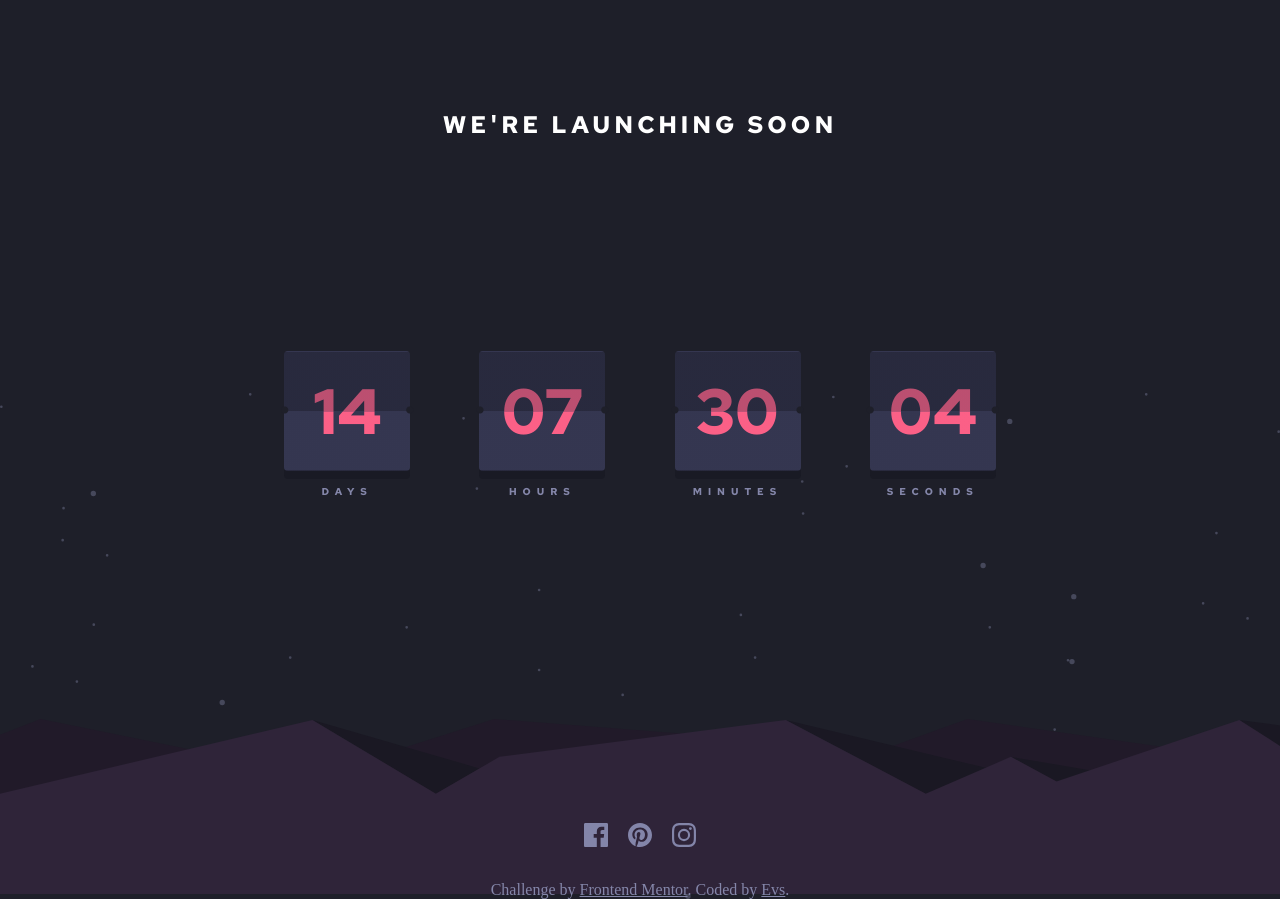
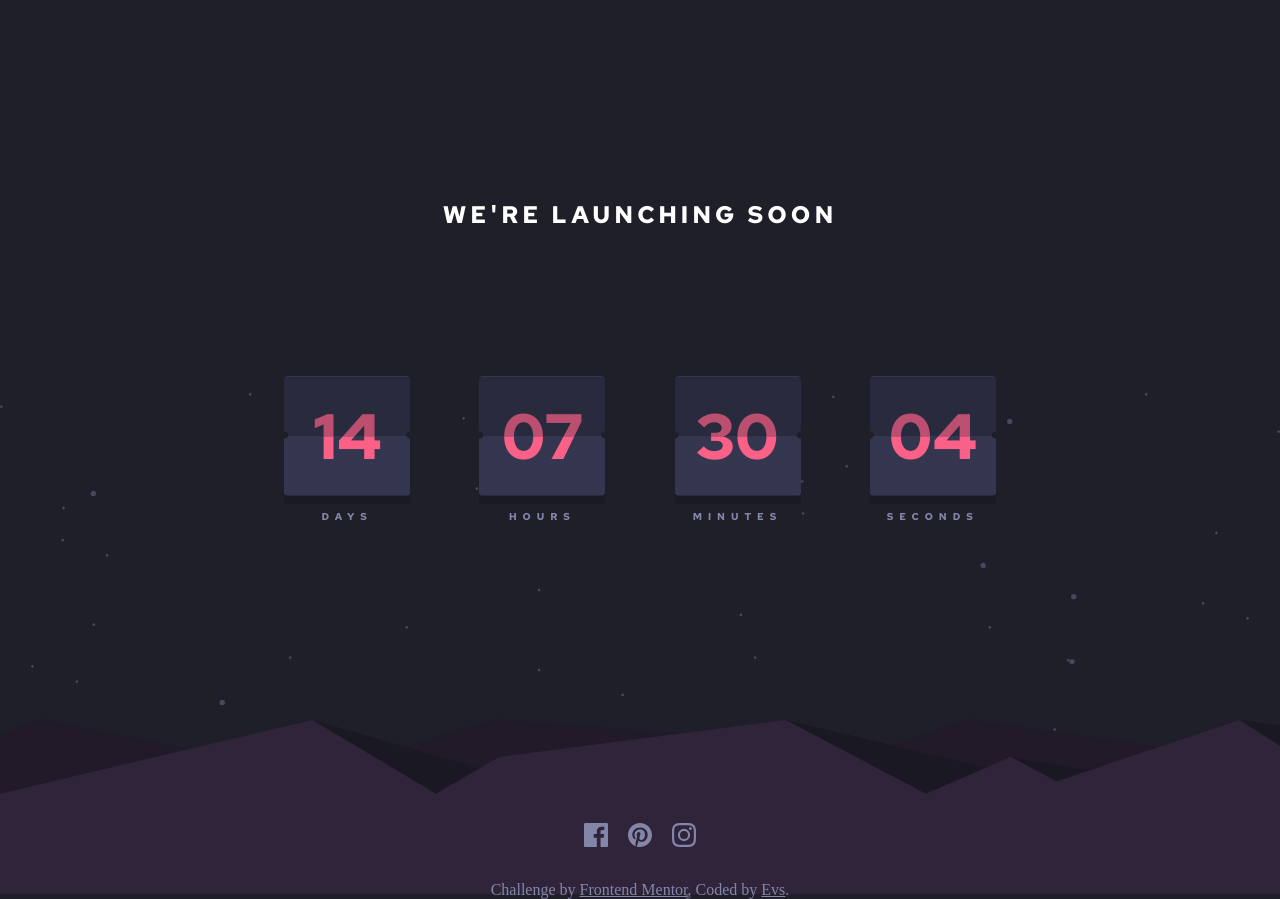
Before and after one commit to e-v-s/countdown_project, a React (Create React App) app: page / in a window 1280 px wide. Built offline with nearby package versions, Linux system fonts and the light colour scheme.

Commit message:
align countdown and title

```diff
--- a/src/App.js
+++ b/src/App.js
@@ -107,7 +107,7 @@ const style = StyleSheet.create({
     fontSize: '24px',
     letterSpacing: '4px',
     '@media only screen and (min-width: 376px)': {
-      paddingTop: '130px',
+      paddingTop: '220px',
       paddingBottom: '40px'
     }
   },
@@ -117,7 +117,7 @@ const style = StyleSheet.create({
     '@media only screen and (min-width: 376px)': {
       width: '70%',
       margin: '0 auto',
-      marginTop: '-40px'
+      marginTop: '-80px'
     }
   },
   card: {
```
Also changed, not shown: 1 other file (tests, documents, lock files or other folders).
